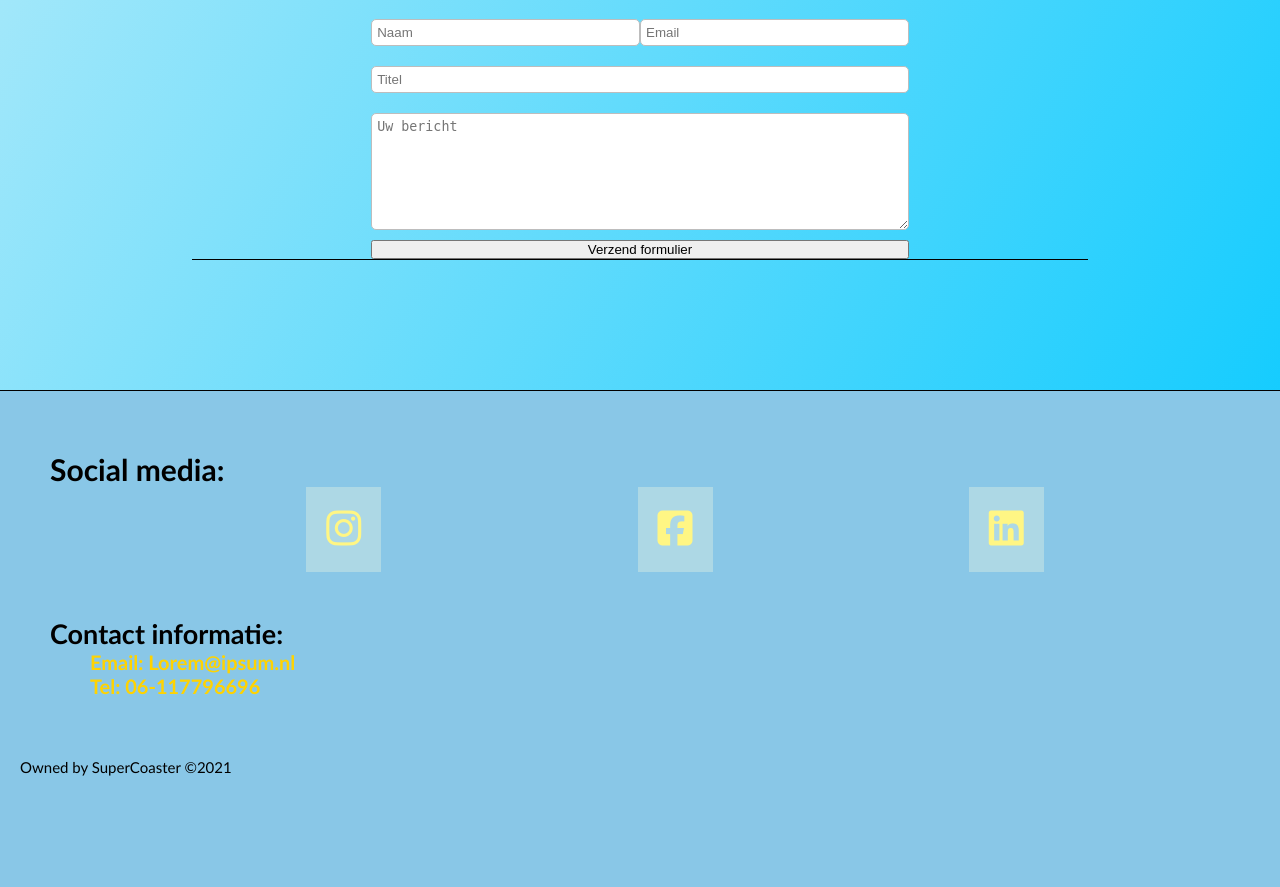
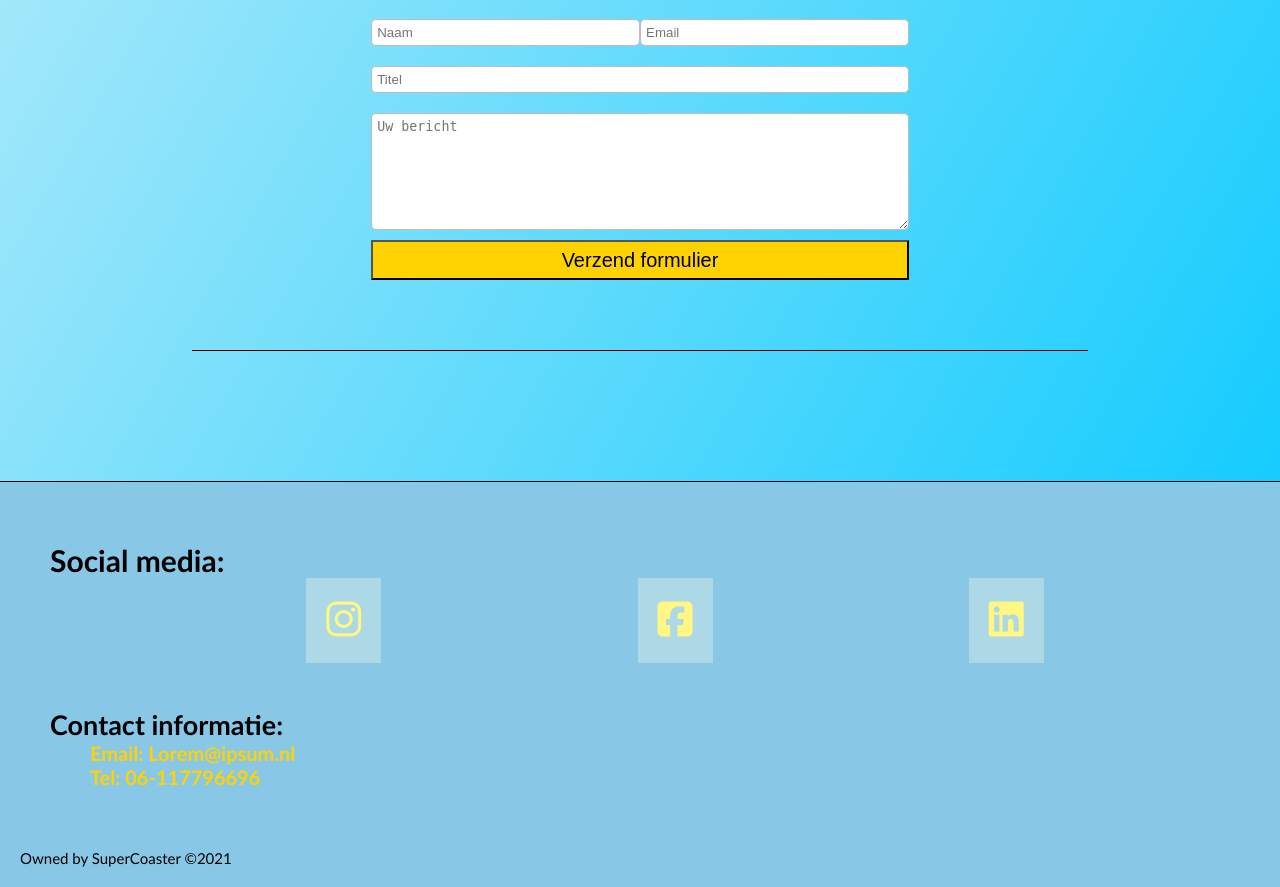
Before and after one commit to Koen-Smit/SuperCoaster-NV, a PHP site: page /contact.php in a window 1280 px wide. Shown: the part 645-1532 px from the top of the page. Before the commit the page ends 1421 px from the top, so only its background shows below. Run offline with PHP 8.4, Linux system fonts and the light colour scheme; some libraries are stand-ins or nearby versions.

Commit message:
changed the submit button

```diff
--- a/css/main.css
+++ b/css/main.css
@@ -176,6 +176,13 @@ main h1{
   border-radius: 5px;
   padding: 5px;
 }
+.submit{
+  background-color: #FFD301;
+  width: 100%;
+  height: 40px;
+  font-size: 20px;
+  margin-bottom: 70px;
+}
 #name{
   width: 400px;
 }
```
